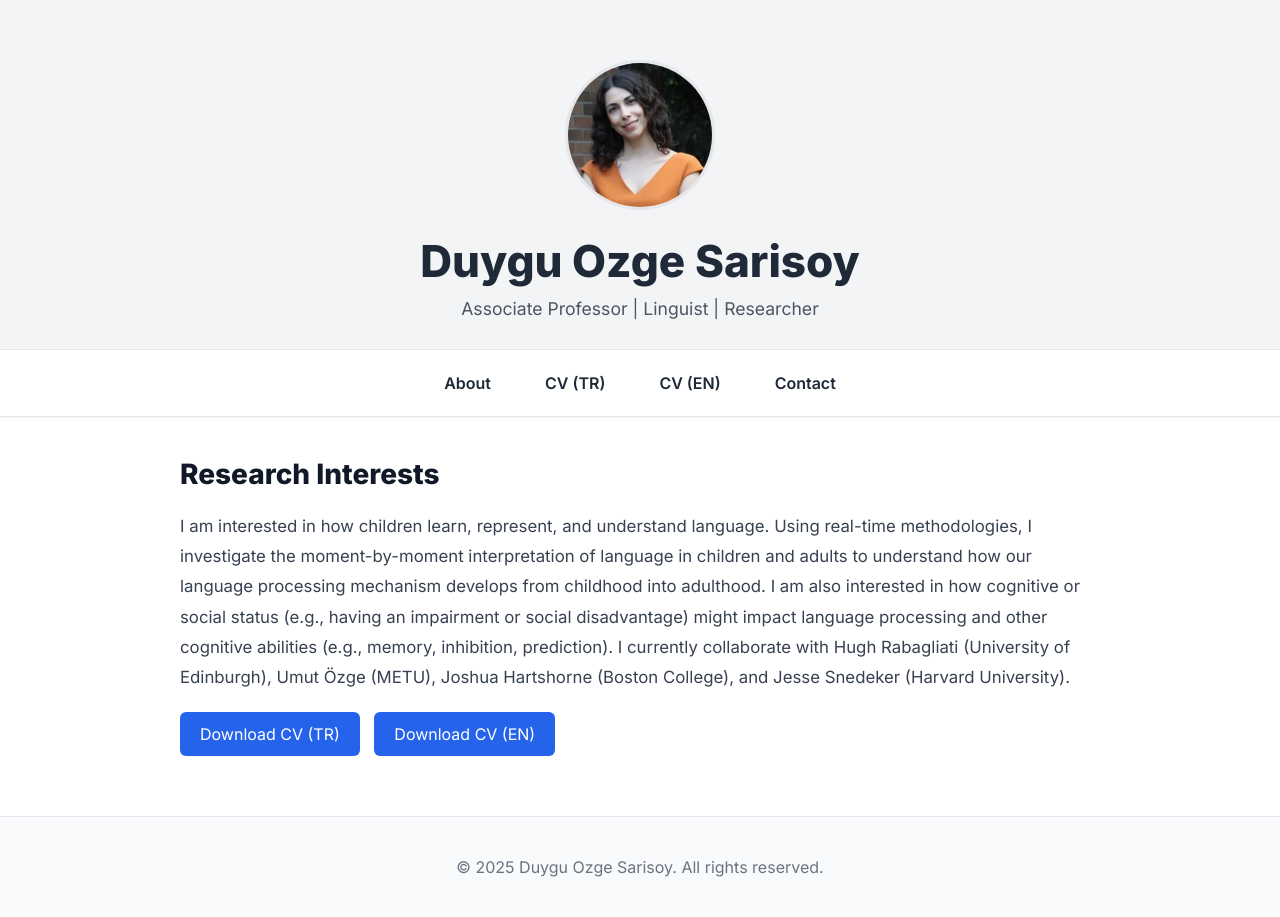
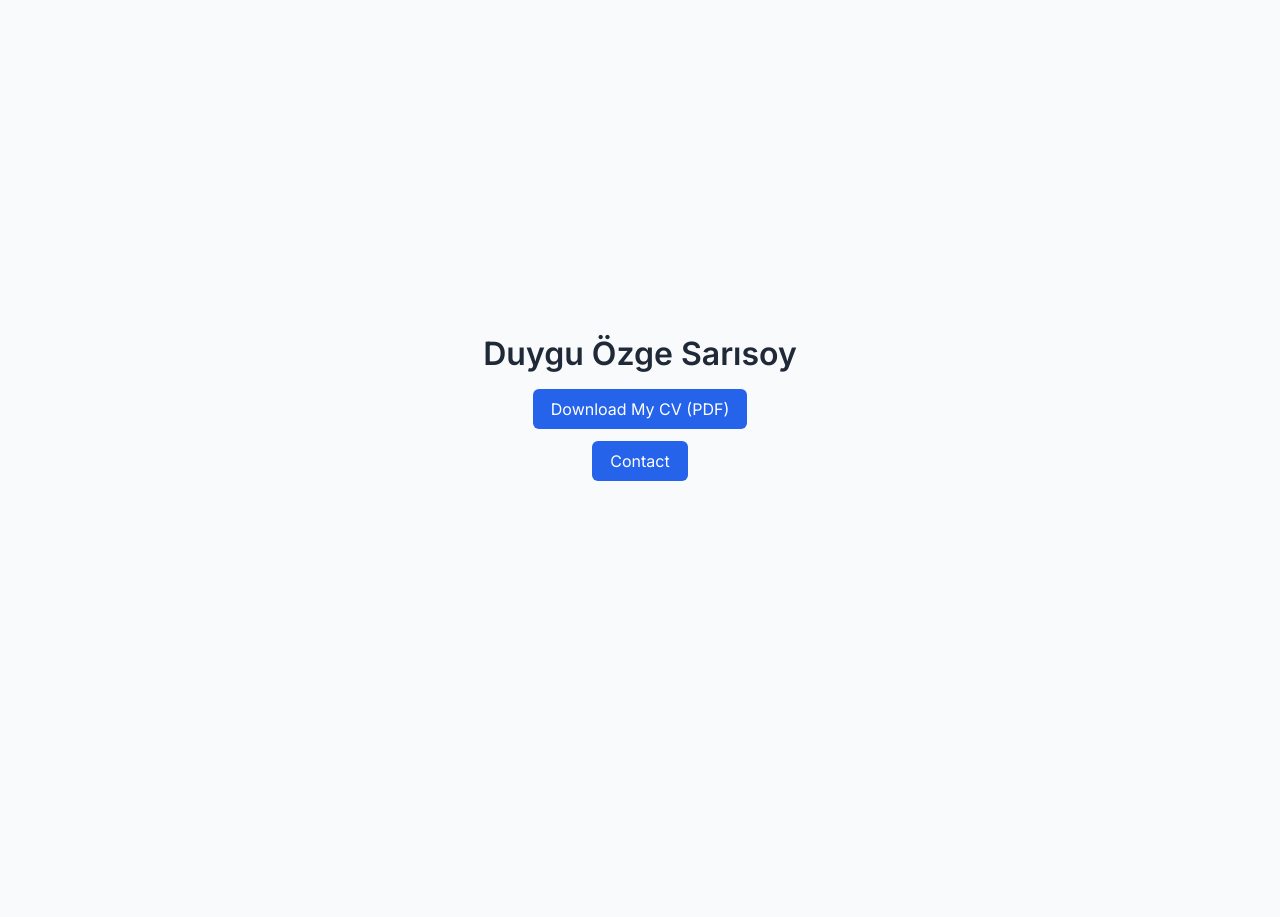
Before and after one commit to sengunibrahim/duygusarisoy-metu, a plain HTML site: page index.html in a window 1280 px wide. After the commit the page ends 800 px from the top, so only its background shows below. Drawn offline with Linux system fonts and the light colour scheme.

Commit message:
Add files via upload

```diff
--- a/index.html
+++ b/index.html
@@ -4,130 +4,42 @@
 <head>
   <meta charset="UTF-8" />
   <meta name="viewport" content="width=device-width, initial-scale=1.0" />
-  <title>Duygu Ozge Sarisoy</title>
-  <link href="https://fonts.googleapis.com/css2?family=Inter:wght@400;600;800&display=swap" rel="stylesheet">
+  <title>Duygu Ozge Sarisoy | CV</title>
+  <link href="https://fonts.googleapis.com/css2?family=Inter:wght@400;600&display=swap" rel="stylesheet">
   <style>
-    * { margin: 0; padding: 0; box-sizing: border-box; }
     body {
       font-family: 'Inter', sans-serif;
-      background-color: #ffffff;
-      color: #111827;
+      background-color: #f9fafb;
+      color: #1f2937;
+      display: flex;
+      flex-direction: column;
+      align-items: center;
+      justify-content: center;
+      height: 100vh;
+      margin: 0;
+      text-align: center;
     }
-    header {
-      background: #f3f4f6;
-      border-bottom: 1px solid #e5e7eb;
-      text-align: center;
-      padding: 60px 20px 30px;
+    h1 {
+      font-size: 2rem;
+      margin-bottom: 10px;
     }
-    header img {
-      width: 150px;
-      height: 150px;
-      object-fit: cover;
-      border-radius: 50%;
-      border: 3px solid #e5e7eb;
-      margin-bottom: 20px;
-    }
-    header h1 {
-      font-size: 2.75rem;
-      font-weight: 800;
-      color: #1f2937;
-    }
-    header p {
-      font-size: 1.1rem;
-      margin-top: 10px;
-      color: #4b5563;
-    }
-    nav {
-      display: flex;
-      justify-content: center;
-      gap: 30px;
-      background-color: #ffffff;
-      border-bottom: 1px solid #e5e7eb;
-      padding: 15px 0;
-      box-shadow: 0 1px 2px rgba(0,0,0,0.04);
-    }
-    nav a {
-      color: #1f2937;
-      font-weight: 600;
-      text-decoration: none;
-      padding: 8px 12px;
-      border-radius: 6px;
-      transition: background 0.2s;
-    }
-    nav a:hover {
-      background-color: #f3f4f6;
-    }
-    .container {
-      max-width: 960px;
-      margin: 40px auto;
-      padding: 0 20px;
-    }
-    section {
-      margin-bottom: 60px;
-    }
-    section h2 {
-      font-size: 1.75rem;
-      margin-bottom: 20px;
-      color: #111827;
-    }
-    section p {
-      font-size: 1.05rem;
-      line-height: 1.8;
-      color: #374151;
-    }
-    .buttons a {
-      display: inline-block;
-      margin: 20px 10px 0 0;
-      padding: 12px 20px;
+    a {
       background-color: #2563eb;
       color: white;
+      text-decoration: none;
+      padding: 10px 18px;
       border-radius: 6px;
-      text-decoration: none;
       font-weight: 500;
-      transition: background-color 0.3s ease;
+      margin: 10px;
     }
-    .buttons a:hover {
+    a:hover {
       background-color: #1d4ed8;
-    }
-    footer {
-      text-align: center;
-      padding: 40px 0;
-      background-color: #f9fafb;
-      border-top: 1px solid #e5e7eb;
-      color: #6b7280;
     }
   </style>
 </head>
 <body>
-  <header>
-    <img src="duygu.jpg" alt="Duygu Ozge Sarisoy">
-    <h1>Duygu Ozge Sarisoy</h1>
-    <p>Associate Professor | Linguist | Researcher</p>
-  </header>
-
-  <nav>
-    <a href="#about">About</a>
-    <a href="duygu_cv_tr.pdf" target="_blank">CV (TR)</a>
-    <a href="duygu_cv_en.pdf" target="_blank">CV (EN)</a>
-    <a href="contact.html">Contact</a>
-  </nav>
-
-  <div class="container">
-    <section id="about">
-      <h2>Research Interests</h2>
-      <p>
-        I am interested in how children learn, represent, and understand language. Using real-time methodologies, I investigate the moment-by-moment interpretation of language in children and adults to understand how our language processing mechanism develops from childhood into adulthood. I am also interested in how cognitive or social status (e.g., having an impairment or social disadvantage) might impact language processing and other cognitive abilities (e.g., memory, inhibition, prediction).
-        I currently collaborate with Hugh Rabagliati (University of Edinburgh), Umut Özge (METU), Joshua Hartshorne (Boston College), and Jesse Snedeker (Harvard University).
-      </p>
-      <div class="buttons">
-        <a href="duygu_cv_tr.pdf" target="_blank">Download CV (TR)</a>
-        <a href="duygu_cv_en.pdf" target="_blank">Download CV (EN)</a>
-      </div>
-    </section>
-  </div>
-
-  <footer>
-    <p>&copy; 2025 Duygu Ozge Sarisoy. All rights reserved.</p>
-  </footer>
+  <h1>Duygu Özge Sarısoy</h1>
+  <p><a href="duygu_cv.pdf" target="_blank">Download My CV (PDF)</a></p>
+  <p><a href="contact.html">Contact</a></p>
 </body>
 </html>
```
